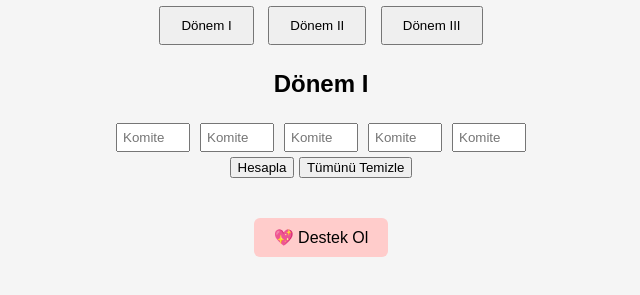
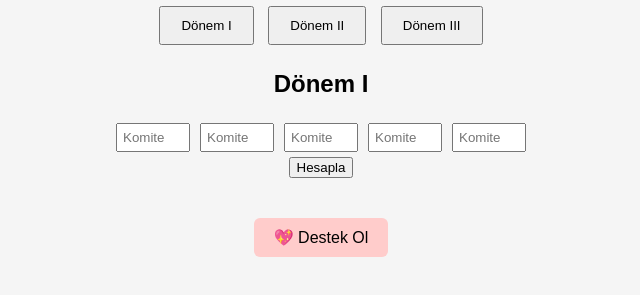
Before and after one commit to tarik55060/ba-, a plain HTML site: page index.html in a window 1280 px wide. Shown: the part 107-402 px from the top of the page, without its empty margins (319-959 px from the left). Drawn offline with Linux system fonts and the light colour scheme.

Commit message:
Update index.html

```diff
--- a/index.html
+++ b/index.html
@@ -21,7 +21,6 @@
     <h2>Dönem I</h2>
     <div class="inputs" id="inputs1"></div>
     <button onclick="hesapla(1, 5)">Hesapla</button>
-    <button onclick="temizle(1)">Tümünü Temizle</button>
     <div id="sonuc1" class="result"></div>
   </div>
 
@@ -29,7 +28,6 @@
     <h2>Dönem II</h2>
     <div class="inputs" id="inputs2"></div>
     <button onclick="hesapla(2, 6)">Hesapla</button>
-    <button onclick="temizle(2)">Tümünü Temizle</button>
     <div id="sonuc2" class="result"></div>
   </div>
 
@@ -37,7 +35,6 @@
     <h2>Dönem III</h2>
     <div class="inputs" id="inputs3"></div>
     <button onclick="hesapla(3, 6)">Hesapla</button>
-    <button onclick="temizle(3)">Tümünü Temizle</button>
     <div id="sonuc3" class="result"></div>
   </div>
 
```
